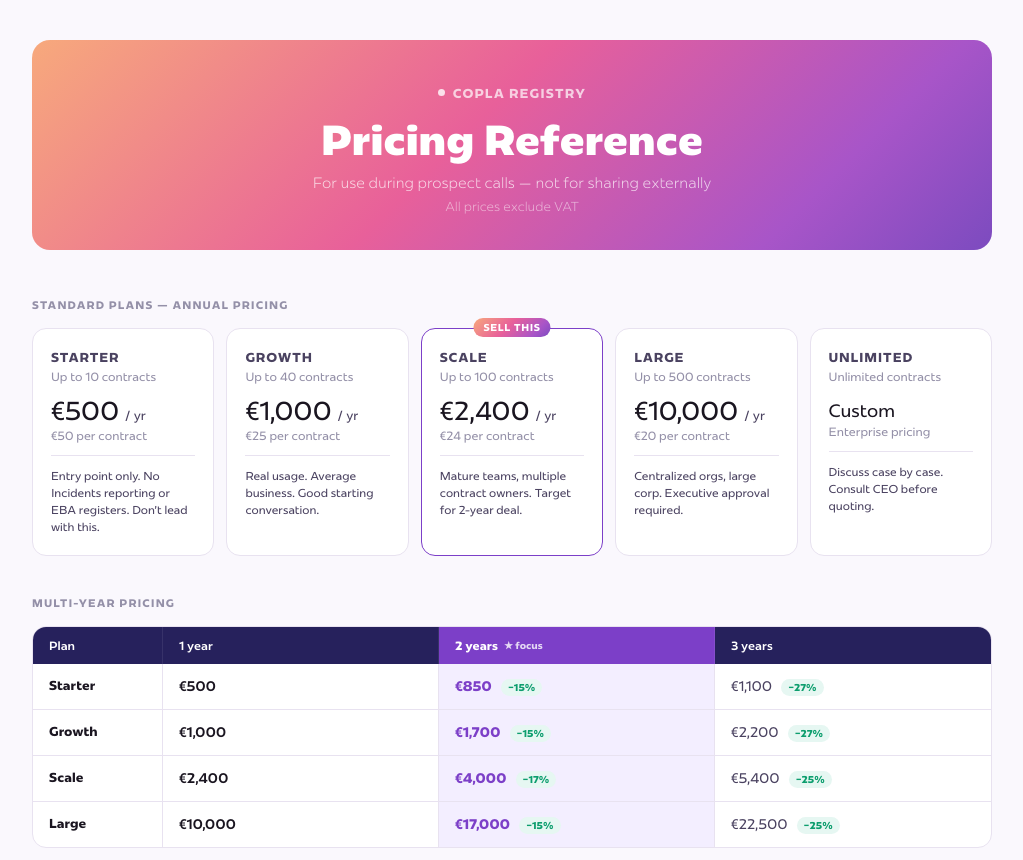
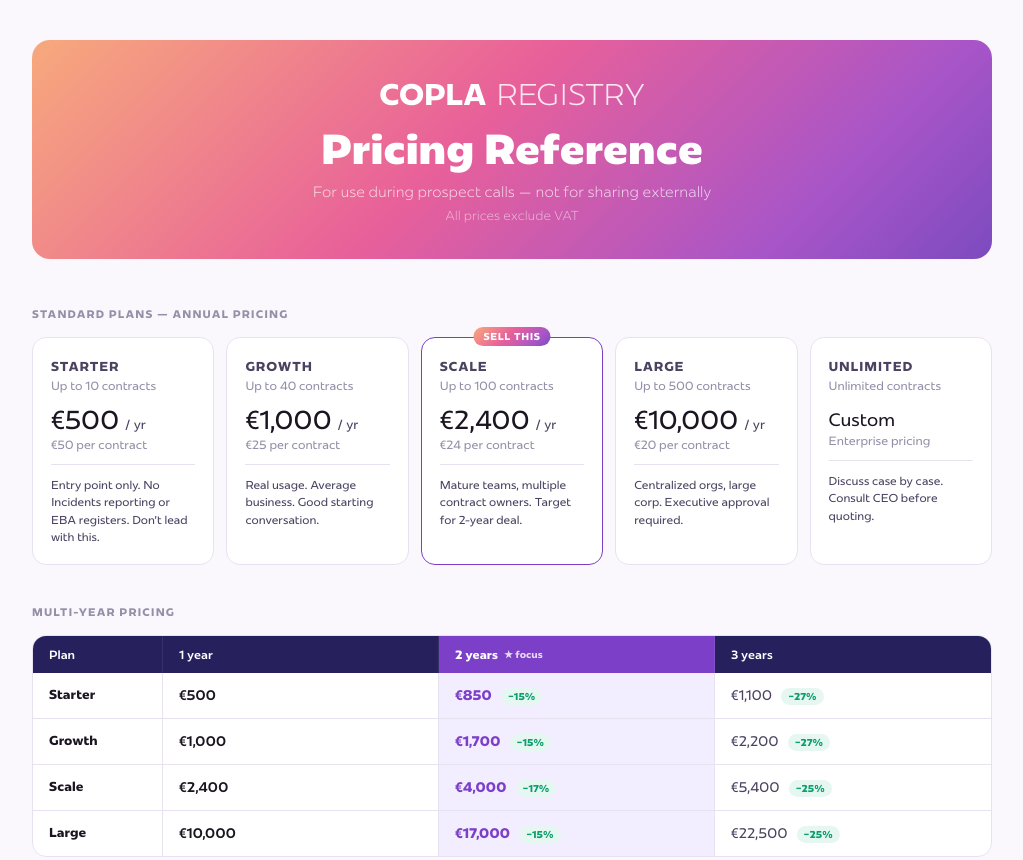
Before and after one commit to TheDomDim/registry-pricing, a plain HTML site: page index.html in a window 1280 px wide. Shown: the top 860 px of the page, without its empty margins (128-1151 px from the left). Drawn offline with Linux system fonts and the light colour scheme.

Commit message:
Update index.html

```diff
--- a/index.html
+++ b/index.html
@@ -571,7 +571,10 @@
 <div class="wrapper">
 
   <header>
-    <div class="logo"><span class="logo-dot"></span>Copla Registry</div>
+    <div class="logo" style="display:inline-flex;align-items:center;gap:0;">
+      <span style="font-family:'Redonda',sans-serif;font-weight:700;font-size:30px;color:#fff;letter-spacing:-0.01em;line-height:1;">copla</span>
+      <span style="font-family:'Redonda',sans-serif;font-weight:300;font-size:30px;color:rgba(255,255,255,0.85);letter-spacing:-0.01em;line-height:1;margin-left:10px;">Registry</span>
+    </div>
     <h1>Pricing Reference</h1>
     <p class="subtitle">For use during prospect calls — not for sharing externally</p>
     <p class="subtitle" style="margin-top:6px;font-size:13px;color:rgba(255,255,255,0.55);">All prices exclude VAT</p>
```
